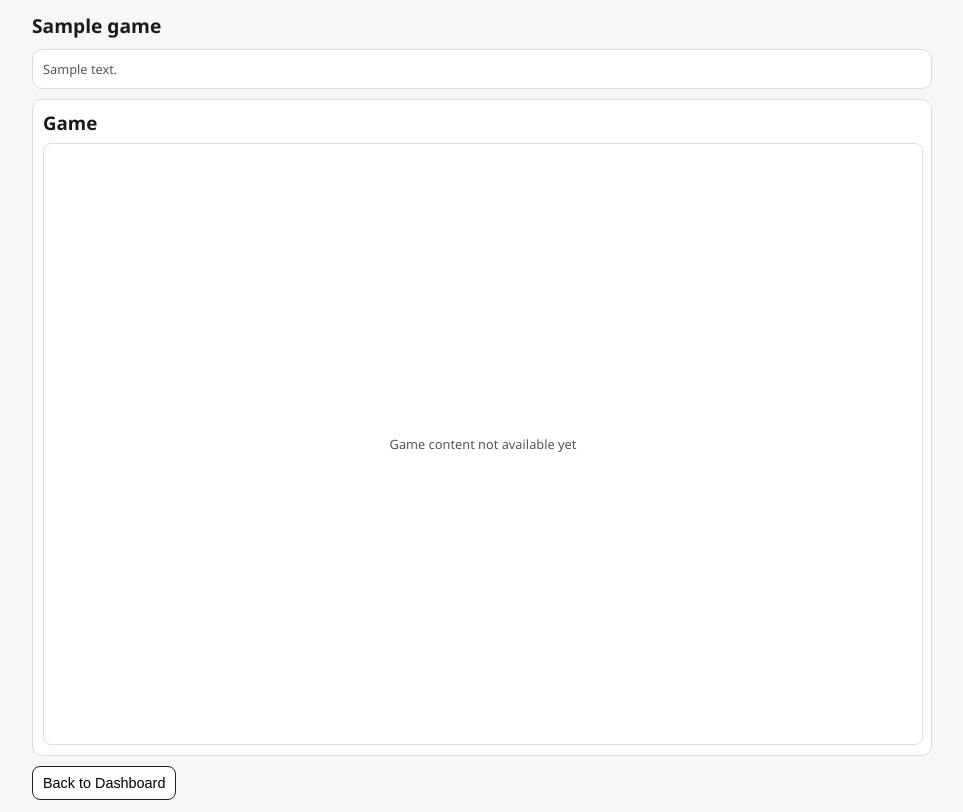
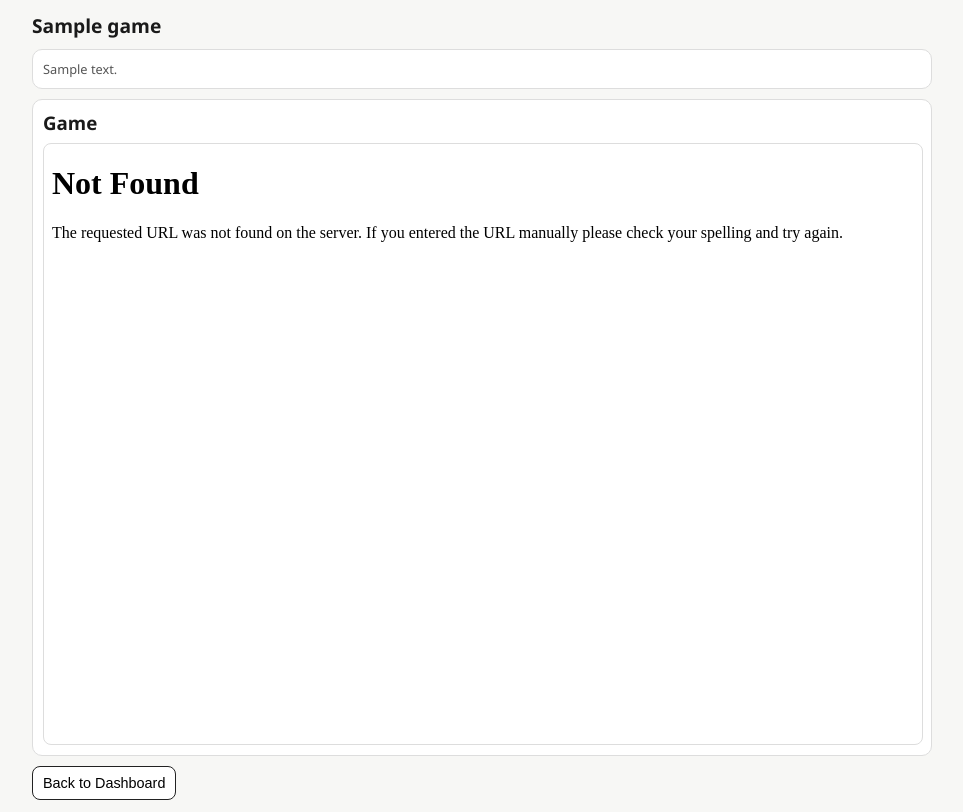
Before and after one commit to GeorgeMee/proxy-control, a Flask app: template templates/game.html in a window 1280 px wide. Shown: the whole page, without its empty margins (158-1121 px from the left). Run offline with Flask 3, Linux system fonts and the light colour scheme; the template is opened without the code that fills it: most values are stand-ins (such as "Sample title", 1, 10 or a date in 2020).

Commit message:
修复game.html：修正游戏iframe路径，支持动态加载任意游戏

```diff
--- a/templates/game.html
+++ b/templates/game.html
@@ -94,13 +94,7 @@
       <div class="card">
         <h3 style="margin:0 0 8px 0;">Game</h3>
         <div class="game-container">
-          {% if game.id == 'maze_game' %}
-            <iframe src="/static/games/maze/index.html" class="game-frame" title="{{ game.name }}"></iframe>
-          {% else %}
-            <div style="display: flex; align-items: center; justify-content: center; height: 100%;">
-              <div class="small">Game content not available yet</div>
-            </div>
-          {% endif %}
+          <iframe src="/games/{{ game.id }}/index.html" class="game-frame" title="{{ game.name }}"></iframe>
         </div>
       </div>
     {% endif %}
```
